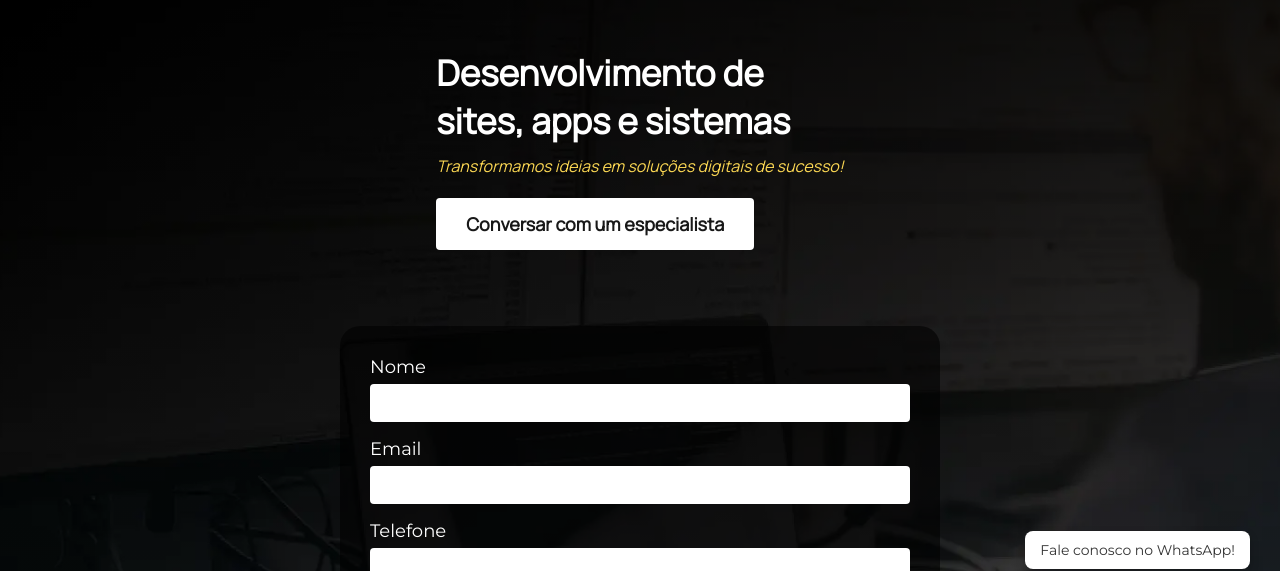
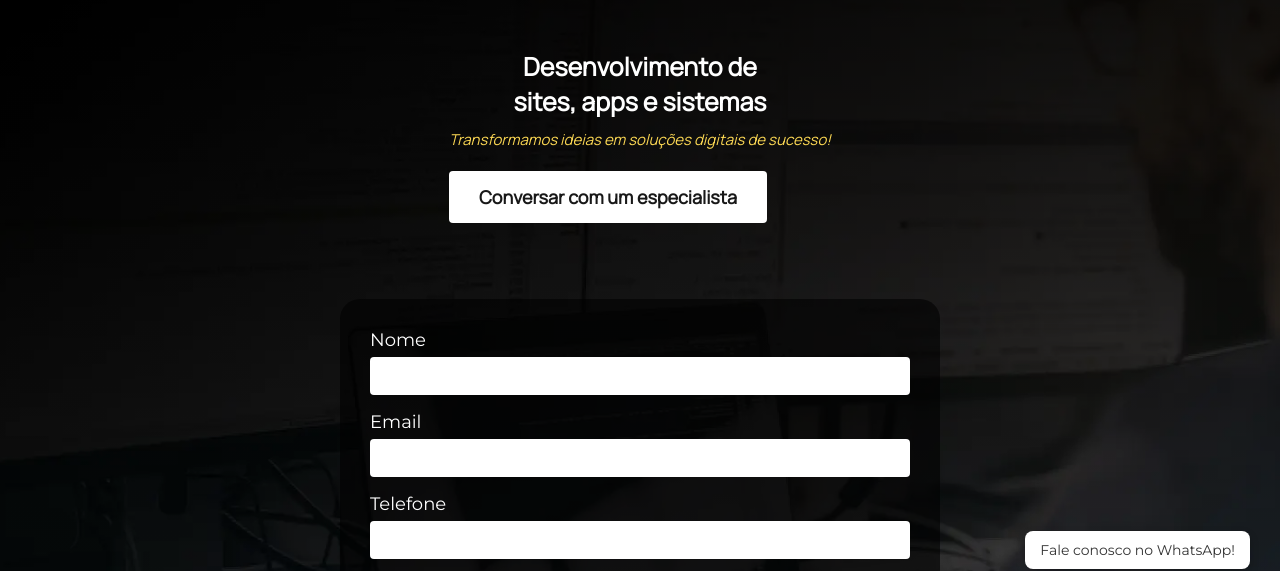
Before and after one commit to antoni0jsneto/reidocodigo, a plain HTML site: page index.html in a window 1280 px wide. Shown: the part 141-712 px from the top of the page. Drawn offline with nearby package versions, Linux system fonts and the light colour scheme; no server answers.

Commit message:
style: adjusted font-size of principal h1 and p

```diff
--- a/assets/css/styles.css
+++ b/assets/css/styles.css
@@ -434,11 +434,13 @@ footer p {
   }
 
   .main h1 {
-    font-size: 35px;
+    font-size: 25px;
+    text-align: center;
   }
 
   .main p {
-    font-size: 16px;
+    font-size: 15px;
+    text-align: center;
   }
 
   .main {
--- a/index.html
+++ b/index.html
@@ -48,7 +48,7 @@
       content="https://www.reidocodigo.com.br/assets/images/banner.webp"
     />
 
-    <link rel="icon" href="images/favicon.ico" type="image/x-icon" />
+    <link rel="icon" href="/assets/images/favicon.ico" type="image/x-icon" />
     <link rel="stylesheet" href="/assets/css/styles.min.css" />
 
     <title>Rei do Código - Criação de Sites, Apps e Sistemas</title>
```
Also changed, not shown: assets/css/styles.min.css.
